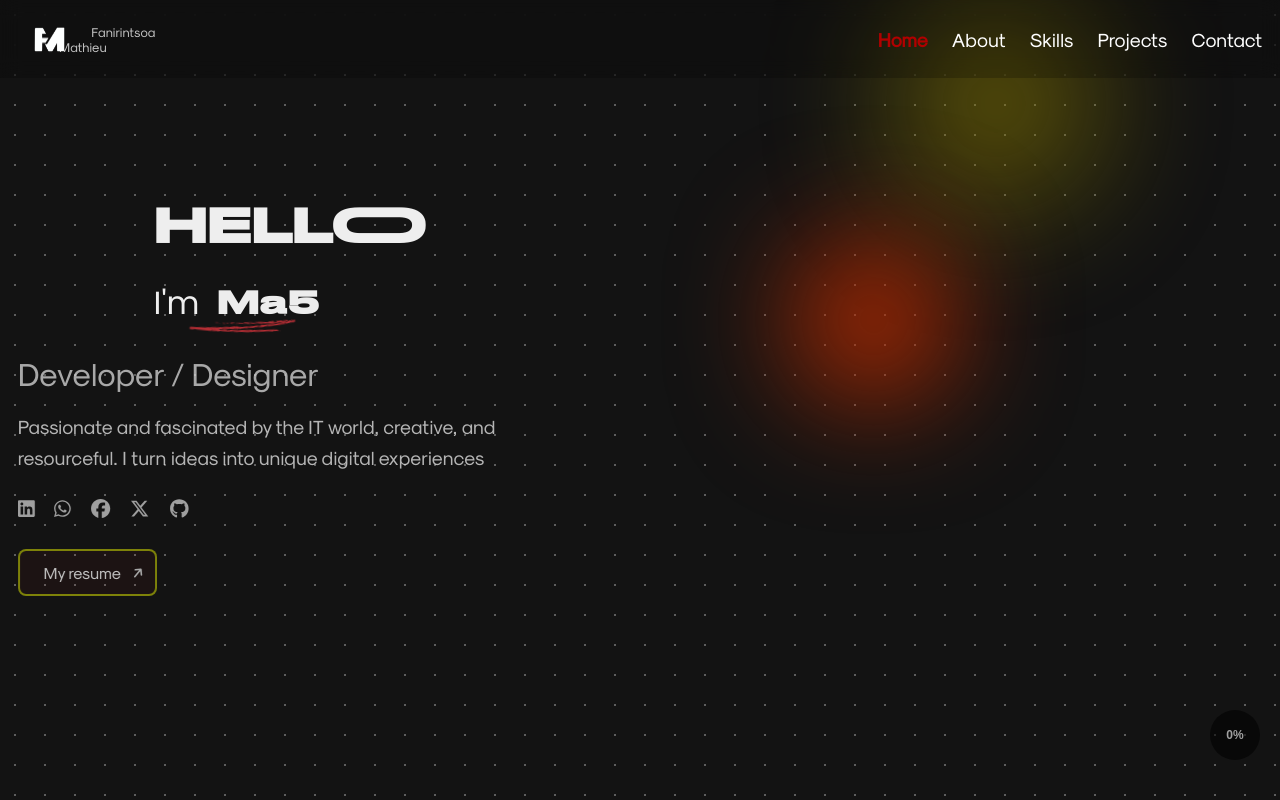
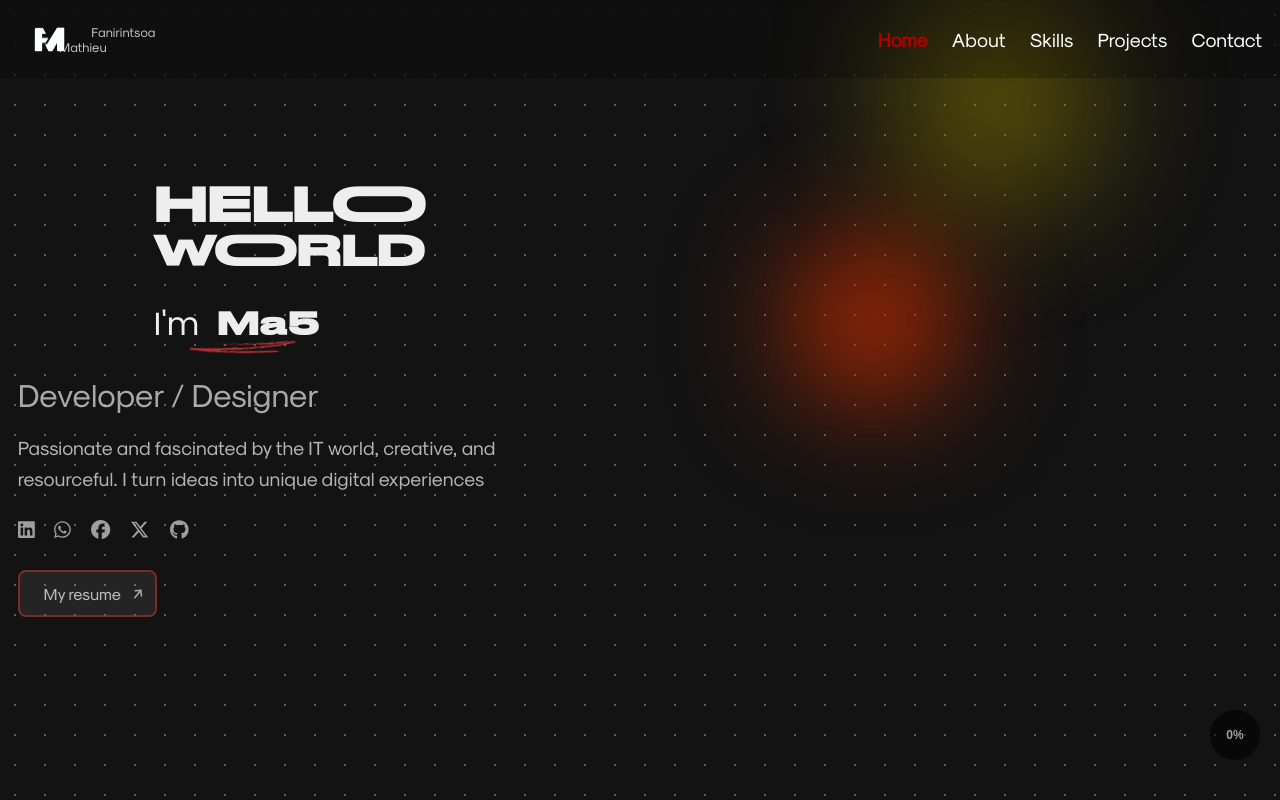
Before and after one commit to MathieuFan22/fanirintsoa-mathieu-portfolio, a React (Vite) app: page / in a window 1280 px wide. Shown: the top 800 px of the page. Built offline with nearby package versions, Linux system fonts and the light colour scheme.

Commit message:
UI update

```diff
--- a/src/Components/SkillsPage.css
+++ b/src/Components/SkillsPage.css
@@ -1,5 +1,5 @@
 .skills-section {
-  padding-top: 110%
+  /* padding-top: 110% */
 }
 
 .skills-section .section-title {
--- a/src/Components/WelcomePage.css
+++ b/src/Components/WelcomePage.css
@@ -48,7 +48,13 @@
   font-size: 3rem;
   margin-bottom: 1rem;
   font-family: "Strretch", Arial, Helvetica, sans-serif;
+  display: flex;
+  flex-direction: column;
 }
+.world {
+  font-size: 2.64rem;
+}
+
 .left-side .firstname {
   font-family: "Poppins-Regular";
   font-weight: 100;
@@ -90,13 +96,13 @@
   size: 0.7rem;
 }
 .download-resume button {
-  background: rgba(153, 42, 42, 0.1);
+  background: rgba(255, 255, 255, 0.1);
   backdrop-filter: blur(10px);
   color: white;
   padding: 12px 24px;
   border-radius: 8px;
   font-family: "Modernist-Regular";
-  border: 2px solid rgba(238, 255, 0, 0.637);
+  border: 2px solid rgb(156, 56, 56);
   font-size: 1rem;
   transition: all 0.3s ease;
 }
@@ -115,6 +121,7 @@
     height: 50vh;
 
   }
+
   .left-side p,
   .right-side p {
     font-size: 1.1rem;
@@ -146,6 +153,9 @@
   .welcome-section .left-side h1 {
     font-size: 1.7rem;
   }
+  .world {
+    font-size: 1.5rem;
+  }
 }
 
 
--- a/src/Components/WelcomePage.tsx
+++ b/src/Components/WelcomePage.tsx
@@ -17,7 +17,7 @@ const WelcomePage: React.FC = () => {
   return (
     <section className="welcome-section">
       <div className="left-side">
-        <h1>HELLOO</h1>
+        <h1>HELLOO <span className="world">WOORLD</span></h1>
         <h2>
           <span className="firstname">I'm</span>{" "}
           <div className="underline-name">
```
